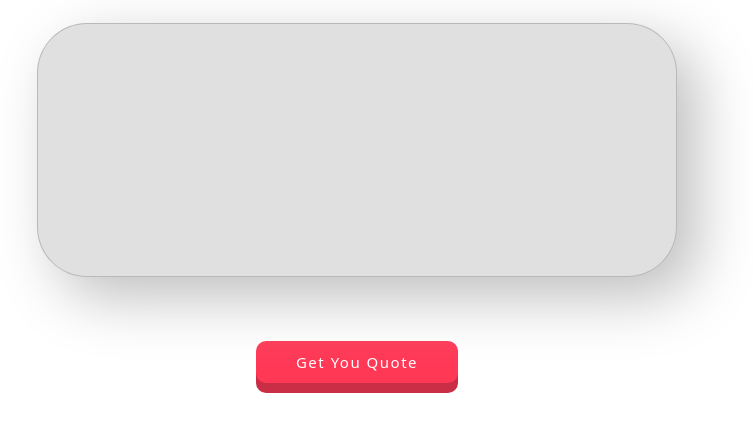
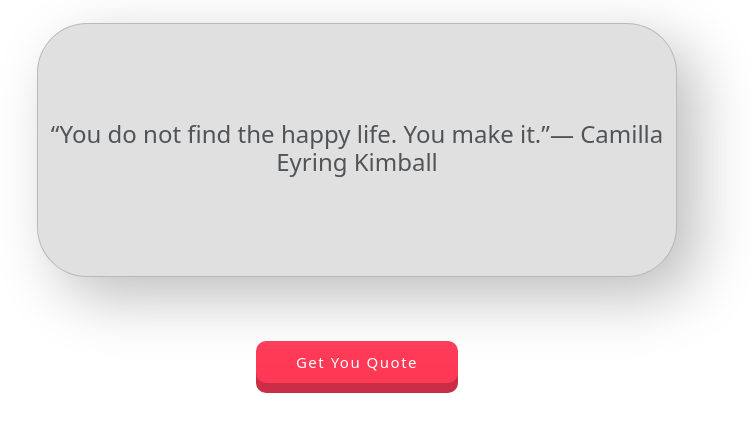
Before and after one commit to ShaimaaAmin/QuoteGenerator, a plain HTML site: page index.html in a window 1280 px wide. Shown: the part 141-572 px from the top of the page, without its empty margins (283-1036 px from the left). Drawn offline with Linux system fonts and the light colour scheme.

Commit message:
Update index.html

```diff
--- a/index.html
+++ b/index.html
@@ -14,7 +14,7 @@
     <h1  class="display-2 pt-2" style="font-weight: 700;">Quote of the Day</h1>
     <p class="text-muted lead" style="font-size:1.5rem; font-weight: bold;">Press the button below to recieve a random quote!</p>
     <div class="card">
-        <h3 id="id-quoteContent" class="text-muted" style="font-weight: normal; font-size: 1.5rem; padding-top:15%;"></h3>
+        <h3 id="id-quoteContent" class="text-muted" style="font-weight: normal; font-size: 1.5rem; padding-top:15%;">“You do not find the happy life. You make it.”— Camilla Eyring Kimball</h3>
     </div>
     <button onclick="fnNewQuote();"> Get You Quote</button>
 
```
